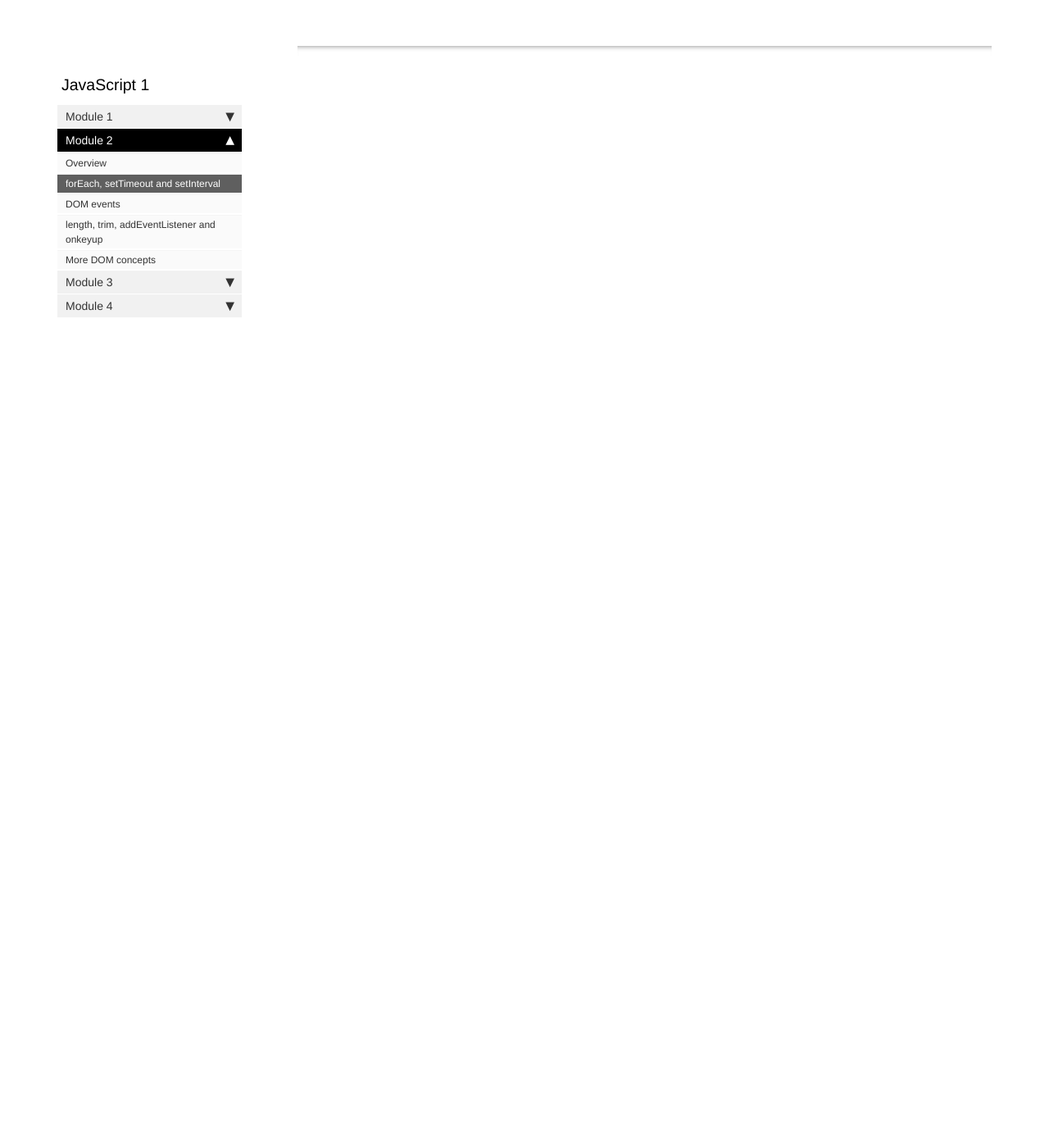
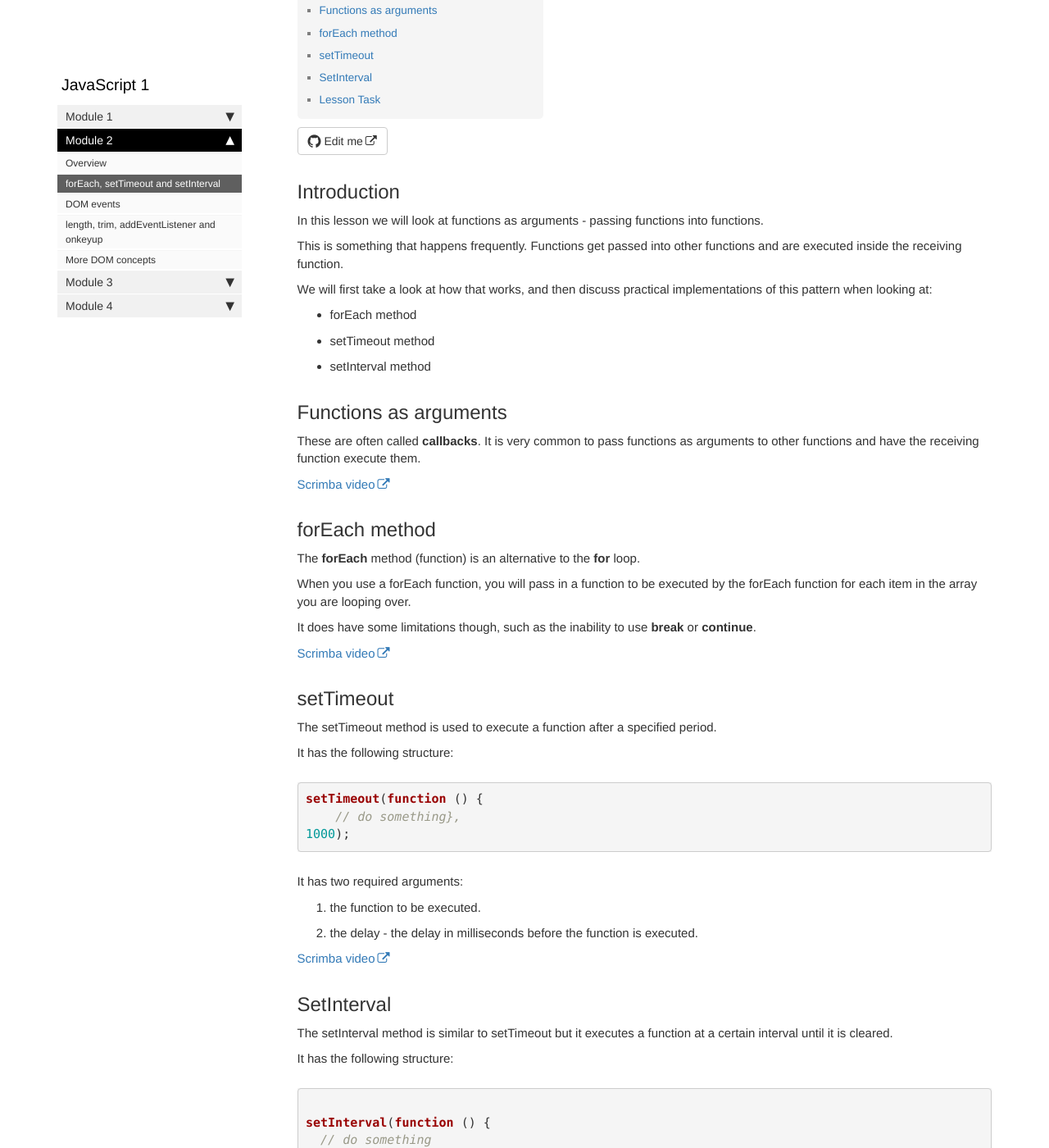
Before and after one commit to AmberBentley/content-feu, a Jekyll site: the page built from pages/javascript-1/callback-functions.md, in a window 1280 px wide and 1400 px high, scrolled down 198 px. Shown: the whole window at 82% size. Built offline with Jekyll 4.4.1, drawn with Linux system fonts in a browser that asks for light colours; comment, search, counter and statistics services are not loaded; before the commit the page ends 900 px from its top, so only the background shows below that; some of the changed text lies outside the part shown.

Commit message:
JS1 Module 2 Lesson 1

````diff
--- a/pages/javascript-1/callback-functions.md
+++ b/pages/javascript-1/callback-functions.md
@@ -6,3 +6,70 @@ sidebar: javascript-1
 permalink: javascript-1/callback-functions.html
 folder: javascript-1
 ---
+## Introduction
+
+In this lesson we will look at functions as arguments - passing functions into functions.
+
+This is something that happens frequently. Functions get passed into other functions and are executed inside the receiving function.
+
+We will first take a look at how that works, and then discuss practical implementations of this pattern when looking at:
+
+- forEach method
+- setTimeout method
+- setInterval method
+
+## Functions as arguments
+
+These are often called **callbacks**. It is very common to pass functions as arguments to other functions and have the receiving function execute them.
+
+[Scrimba video](https://scrimba.com/c/cMgggbHG)
+
+## forEach method
+
+The **forEach** method (function) is an alternative to the **for** loop.
+
+When you use a forEach function, you will pass in a function to be executed by the forEach function for each item in the array you are looping over.
+
+It does have some limitations though, such as the inability to use **break** or **continue**.
+
+[Scrimba video](https://scrimba.com/c/cJggwKAN)
+
+## setTimeout
+
+The setTimeout method is used to execute a function after a specified period.
+
+It has the following structure:
+
+```js
+setTimeout(function () {
+    // do something},
+1000);
+```
+
+It has two required arguments:
+1.	the function to be executed.
+2.	the delay - the delay in milliseconds before the function is executed.
+
+[Scrimba video](https://scrimba.com/c/cLgggqTQ)
+
+## SetInterval
+
+The setInterval method is similar to setTimeout but it executes a function at a certain interval until it is cleared.
+
+It has the following structure:
+```js
+
+setInterval(function () {
+  // do something
+}, 1000);
+```
+
+[Scrimba video](https://scrimba.com/c/czLLpgfv)
+
+## Lesson Task
+
+### Brief
+
+There are practice questions in the master branch of [this repo](https://github.com/NoroffFEU/lesson-task-js1-module2-lesson1).
+
+Attempt the answers before checking them against the answers in the [answers branch](https://github.com/NoroffFEU/lesson-task-js1-module2-lesson1/tree/answers) of the repo.
````
